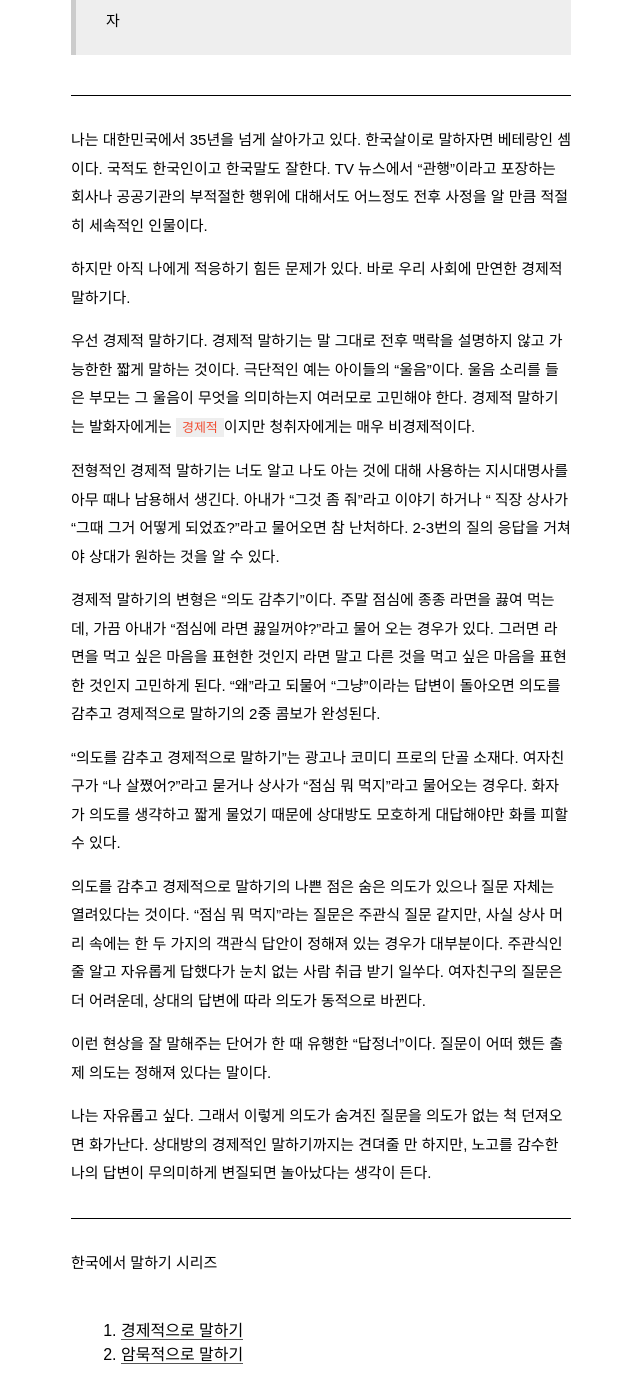
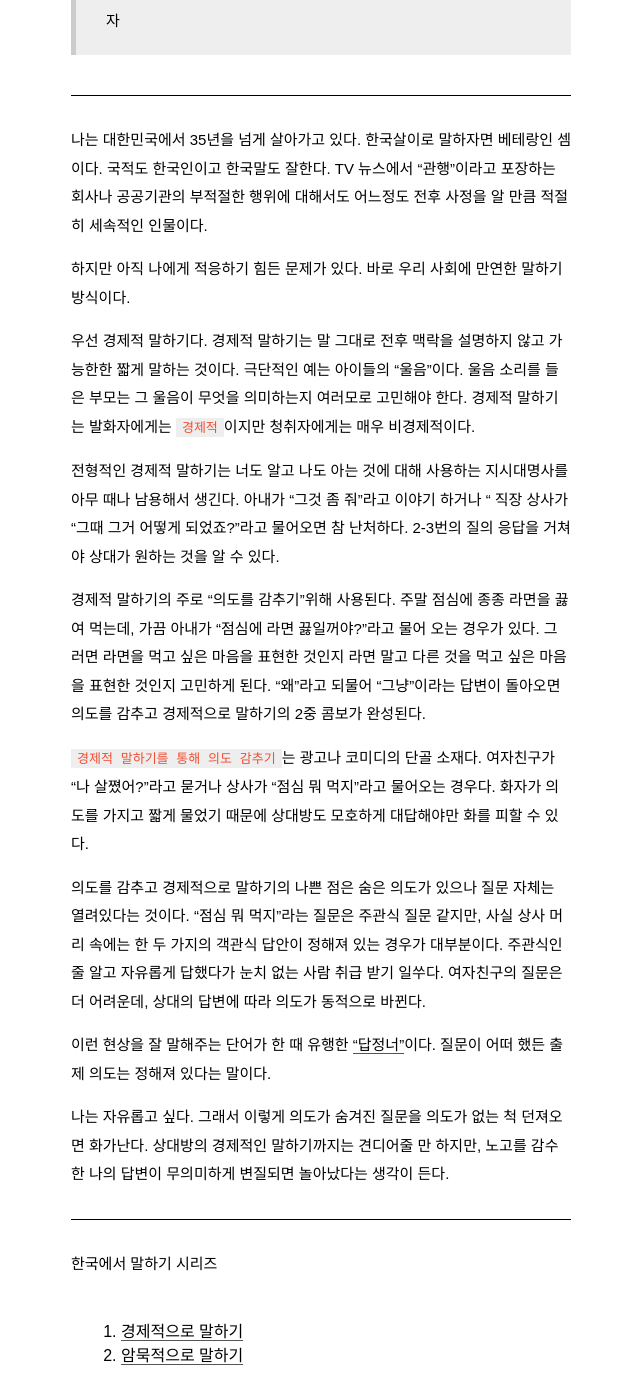
Before and after one commit to pinedance/blog, a Jekyll site: the page built from _posts/2016/07-12/2016-10-08-경제적-말하기.md, in a window 1280 px wide and 1400 px high, scrolled down 418 px. Shown: the whole window, without its empty margins (319-959 px from the left). Built offline with Jekyll 4.4.1, drawn with Linux system fonts in a browser that asks for light colours; some web fonts are replaced.

Commit message:
update recent posts

```diff
--- a/_posts/2016/07-12/2016-10-08-경제적-말하기.md
+++ b/_posts/2016/07-12/2016-10-08-경제적-말하기.md
@@ -12,21 +12,21 @@ categories: think
 
 나는 대한민국에서 35년을 넘게 살아가고 있다. 한국살이로 말하자면 베테랑인 셈이다. 국적도 한국인이고 한국말도 잘한다. TV 뉴스에서 "관행"이라고 포장하는 회사나 공공기관의 부적절한 행위에 대해서도 어느정도 전후 사정을 알 만큼 적절히 세속적인 인물이다.
 
-하지만 아직 나에게 적응하기 힘든 문제가 있다. 바로 우리 사회에 만연한 경제적 말하기다.
+하지만 아직 나에게 적응하기 힘든 문제가 있다. 바로 우리 사회에 만연한 말하기 방식이다.
 
 우선 경제적 말하기다. 경제적 말하기는 말 그대로 전후 맥락을 설명하지 않고 가능한한 짧게 말하는 것이다. 극단적인 예는 아이들의 "울음"이다. 울음 소리를 들은 부모는 그 울음이 무엇을 의미하는지 여러모로 고민해야 한다. 경제적 말하기는 발화자에게는 `경제적`이지만 청취자에게는 매우 비경제적이다.
 
 전형적인 경제적 말하기는 너도 알고 나도 아는 것에 대해 사용하는 지시대명사를 아무 때나 남용해서 생긴다. 아내가 "그것 좀 줘"라고 이야기 하거나 " 직장 상사가 "그때 그거 어떻게 되었죠?"라고 물어오면 참 난처하다. 2-3번의 질의 응답을 거쳐야 상대가 원하는 것을 알 수 있다.
 
-경제적 말하기의 변형은 "의도 감추기"이다. 주말 점심에 종종 라면을 끓여 먹는데, 가끔 아내가 "점심에 라면 끓일꺼야?"라고 물어 오는 경우가 있다. 그러면 라면을 먹고 싶은 마음을 표현한 것인지 라면 말고 다른 것을 먹고 싶은 마음을 표현한 것인지 고민하게 된다. "왜"라고 되물어 "그냥"이라는 답변이 돌아오면 의도를 감추고 경제적으로 말하기의 2중 콤보가 완성된다.
+경제적 말하기의 주로 "의도를 감추기"위해 사용된다. 주말 점심에 종종 라면을 끓여 먹는데, 가끔 아내가 "점심에 라면 끓일꺼야?"라고 물어 오는 경우가 있다. 그러면 라면을 먹고 싶은 마음을 표현한 것인지 라면 말고 다른 것을 먹고 싶은 마음을 표현한 것인지 고민하게 된다. "왜"라고 되물어 "그냥"이라는 답변이 돌아오면 의도를 감추고 경제적으로 말하기의 2중 콤보가 완성된다.
 
-"의도를 감추고  경제적으로 말하기"는 광고나 코미디 프로의 단골 소재다. 여자친구가 "나 살쪘어?"라고 묻거나 상사가 "점심 뭐 먹지"라고 물어오는 경우다. 화자가 의도를 생갹하고 짧게 물었기 때문에 상대방도 모호하게 대답해야만 화를 피할 수 있다.
+`경제적 말하기를 통해 의도 감추기`는 광고나 코미디의 단골 소재다. 여자친구가 "나 살쪘어?"라고 묻거나 상사가 "점심 뭐 먹지"라고 물어오는 경우다. 화자가 의도를 가지고 짧게 물었기 때문에 상대방도 모호하게 대답해야만 화를 피할 수 있다.
 
 의도를 감추고 경제적으로 말하기의 나쁜 점은 숨은 의도가 있으나 질문 자체는 열려있다는 것이다. "점심 뭐 먹지"라는 질문은 주관식 질문 같지만, 사실 상사 머리 속에는 한 두 가지의 객관식 답안이 정해져 있는 경우가 대부분이다. 주관식인 줄 알고 자유롭게 답했다가 눈치 없는 사람 취급 받기 일쑤다. 여자친구의 질문은 더 어려운데, 상대의 답변에 따라 의도가 동적으로 바뀐다.
 
-이런 현상을 잘 말해주는 단어가 한 때 유행한 "답정너"이다. 질문이 어떠 했든 출제 의도는 정해져 있다는 말이다.
+이런 현상을 잘 말해주는 단어가 한 때 유행한 ["답정너"](https://www.google.co.kr/url?sa=t&rct=j&q=&esrc=s&source=web&cd=1&cad=rja&uact=8&ved=0ahUKEwiB6unYkMvPAhWBrZQKHUtZAB8QFgggMAA&url=https%3A%2F%2Fnamu.wiki%2Fw%2F%25EB%258B%25B5%25EC%25A0%2595%25EB%2584%2588&usg=AFQjCNFznxWR_FJrNQGVDsR9aA4bnlQxqg&bvm=bv.135258522,d.dGo)이다. 질문이 어떠 했든 출제 의도는 정해져 있다는 말이다.
 
-나는 자유롭고 싶다. 그래서 이렇게 의도가 숨겨진 질문을 의도가 없는 척 던져오면 화가난다. 상대방의 경제적인 말하기까지는 견뎌줄 만 하지만, 노고를 감수한 나의 답변이 무의미하게 변질되면 놀아났다는 생각이 든다.
+나는 자유롭고 싶다. 그래서 이렇게 의도가 숨겨진 질문을 의도가 없는 척 던져오면 화가난다. 상대방의 경제적인 말하기까지는 견디어줄 만 하지만, 노고를 감수한 나의 답변이 무의미하게 변질되면 놀아났다는 생각이 든다.
 
 ***
 
```
Also changed, not shown: _posts/2016/07-12/2016-10-09-암묵적-말하기.md (+2 -2 lines).
